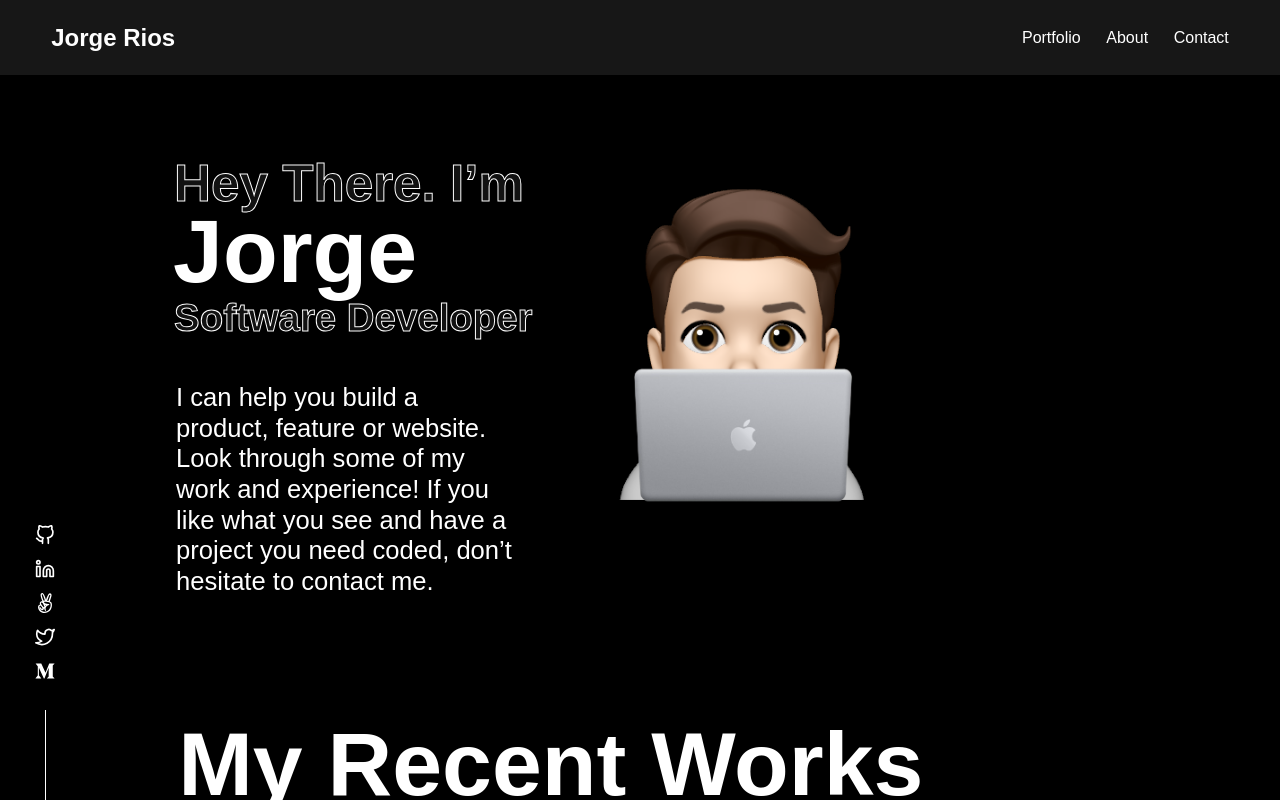
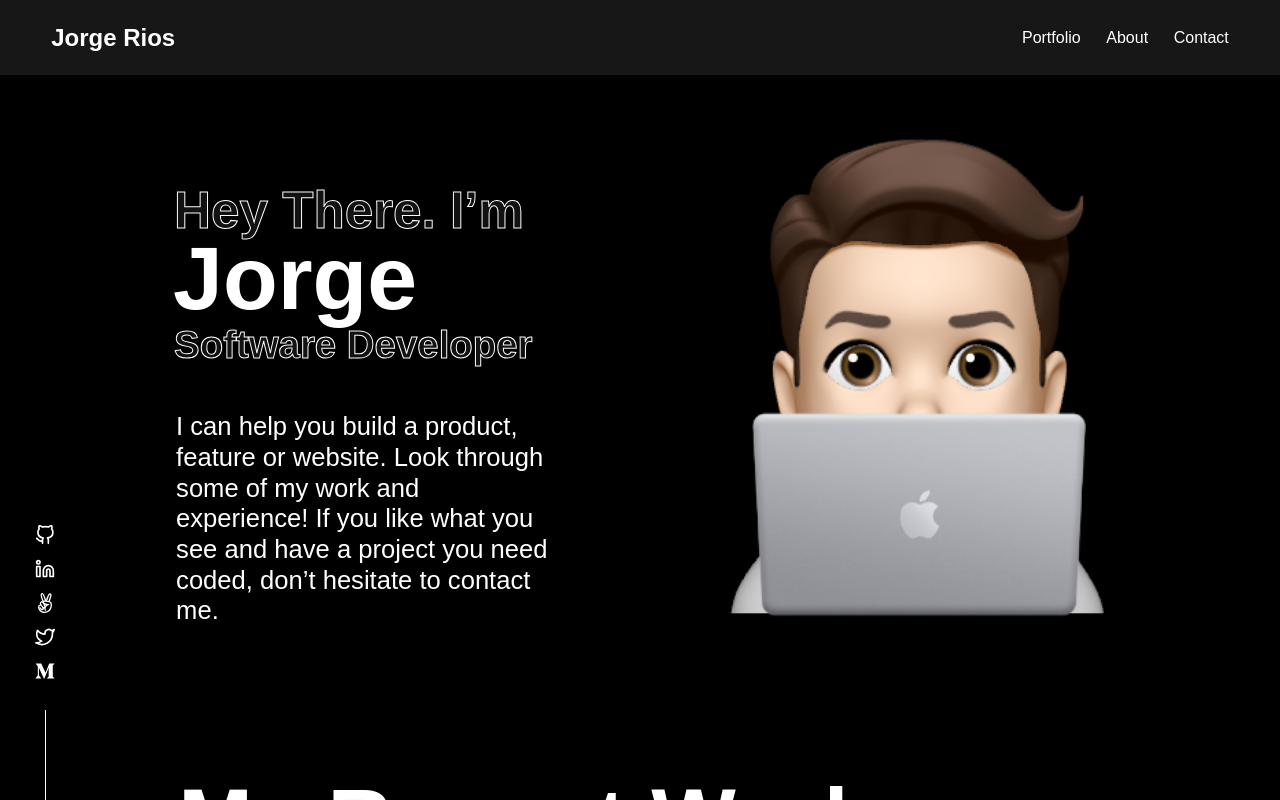
Before and after one commit to Alexr16/React-Portfolio, a React (Create React App) app: page / in a window 1280 px wide. Shown: the top 800 px of the page. Built offline with nearby package versions, Linux system fonts and the light colour scheme.

Commit message:
Update portfolio

```diff
--- a/src/pages/Header.jsx
+++ b/src/pages/Header.jsx
@@ -28,7 +28,7 @@ const HomePage = () => (
         </div>
       </div>
       <div className="header-img-container">
-        <img src={profile} alt="profile" width="90%" />
+        <img src={profile} alt="profile" width="80%" />
       </div>
     </div>
   </>
--- a/src/pages/HomePage.scss
+++ b/src/pages/HomePage.scss
@@ -172,13 +172,14 @@ body {
     line-height: 1.2;
     font-weight: 500;
     text-align: left;
-    max-width: 340px;
+    max-width: 550px;
   }
 }
 
 .header-img-container {
   display: flex;
   justify-content: center;
+  width: 90%;
 }
 
 .feature-container {
```
Also changed, not shown: src/pages/About.jsx (line endings or trailing spaces).
